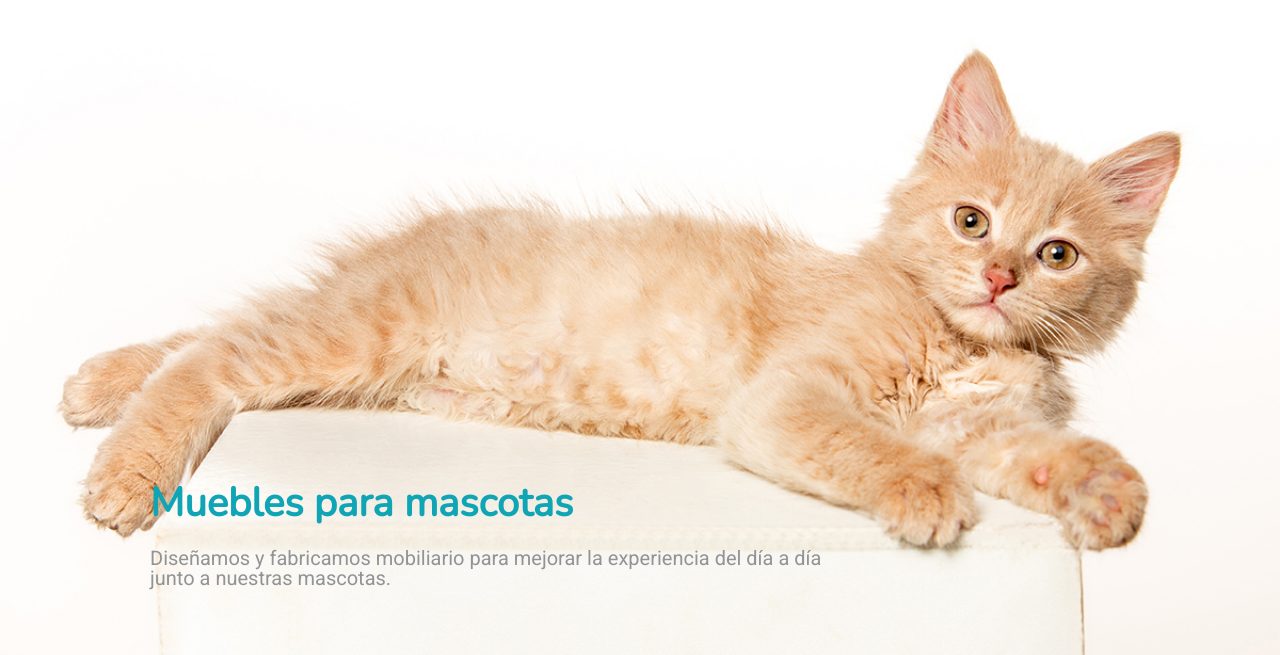
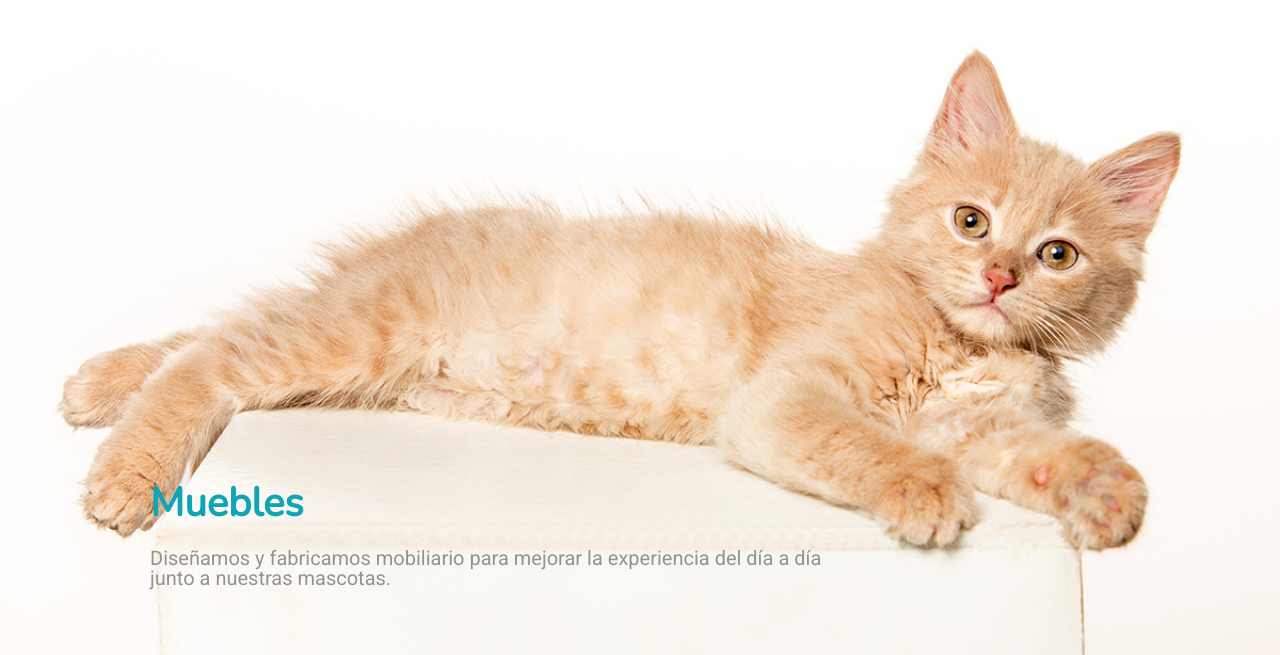
Before and after one commit to pedropuccini/Luco-Objetos, a website: page index.html in a window 1280 px wide. Shown: the part 142-797 px from the top of the page. Drawn offline with nearby package versions, Linux system fonts and the light colour scheme.

Commit message:
primer github

```diff
--- a/index.html
+++ b/index.html
@@ -41,7 +41,7 @@
 
     <div id="principal">
         <div>
-            <h1>Muebles para mascotas</h1>
+            <h1>Muebles</h1>
             <p>Diseñamos y fabricamos mobiliario para mejorar la experiencia del día a día junto a nuestras mascotas.</p>
         </div>
     </div>
```
